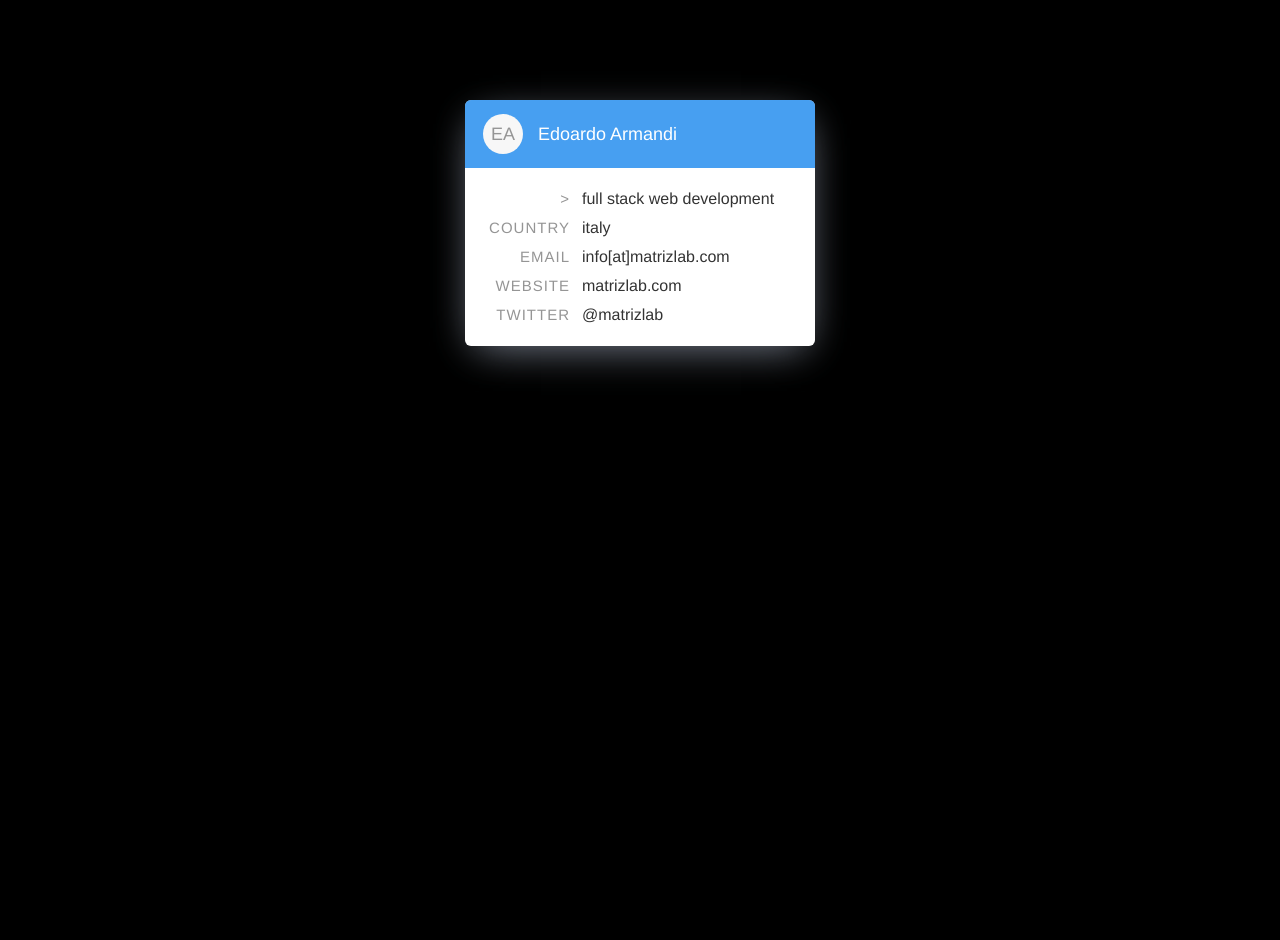
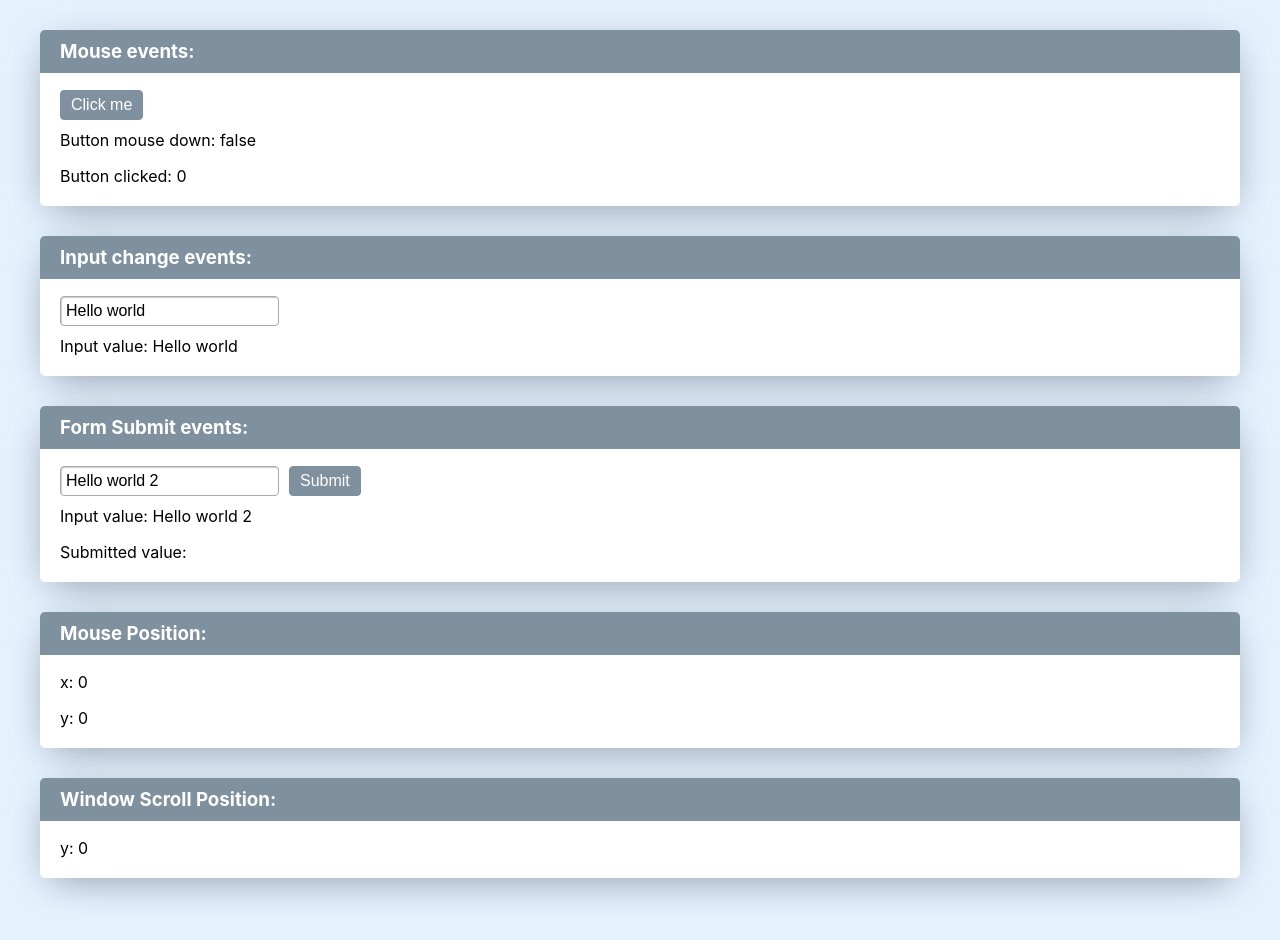
Before and after one commit to matrizlab/npx01, a React (Create React App) app: page / in a window 1280 px wide. Shown: the top 940 px of the page. Before the commit the page ends 800 px from the top, so only its background shows below. Built offline with nearby package versions, Linux system fonts and the light colour scheme.

Commit message:
s2.1: events and movement

```diff
--- a/src/App.js
+++ b/src/App.js
@@ -1,13 +1,15 @@
 import React from "react";
 import "./App.css";
 
-import Card from "./Card.js";
-import "./Card.css";
+import InputEvents from "./events/InputEvents";
+import MovementEvents from "./events/MovementEvents";
+import "./events/Events.css";
 
 function App() {
   return (
     <div className="App">
-      <Card />
+      <InputEvents />
+      <MovementEvents />
     </div>
   );
 }
--- /dev/null
+++ b/src/events/Events.css
@@ -0,0 +1,72 @@
+body {
+  background-color: #e6f3ff;
+  margin-bottom: 150%;
+}
+
+section {
+  position: relative;
+  overflow: hidden;
+  padding: 60px 20px 20px;
+  border-radius: 5px;
+  background-color: #fff;
+  margin: 30px 40px;
+  box-shadow: 0 10px 40px -14px rgba(135, 144, 158, 0.6),
+    0 10px 40px -10px rgba(135, 144, 158, 0.6);
+}
+
+input,
+button {
+  border: 1px solid #aaa;
+  padding: 5px;
+  font-size: 16px;
+  margin-bottom: 10px;
+  border-radius: 4px;
+}
+
+label {
+  display: block;
+}
+
+button {
+  background-color: rgba(80, 103, 124, 0.73);
+  border-color: #7b90a1;
+  color: #fff;
+  padding-left: 10px;
+  padding-right: 10px;
+}
+
+input[type="text"] {
+  box-shadow: inset 1px 1px 1px #ccc;
+}
+
+input[type="text"] + button[type="submit"] {
+  margin-left: 10px;
+}
+
+h3 {
+  background-color: rgba(80, 103, 124, 0.73);
+  margin-top: 0;
+  position: absolute;
+  left: 0;
+  top: 0;
+  width: 100%;
+  color: #fff;
+  padding: 10px 20px;
+}
+
+p {
+  /* margin: 0; */
+}
+
+p:first-of-type {
+  margin-top: 0;
+}
+
+p:last-child {
+  margin-bottom: 0;
+}
+
+span.error {
+  display: block;
+  color: #f00;
+}
--- /dev/null
+++ b/src/events/InputEvents.js
@@ -0,0 +1,93 @@
+import React, { Component } from "react";
+
+class InputEvents extends Component {
+  constructor(props) {
+    super(props);
+
+    this.state = {
+      mouseDown: false,
+      mouseClicked: 0,
+      inputText: "Hello world",
+      formInputText: "Hello world 2"
+    };
+
+    this.handleOnClick = this.handleOnClick.bind(this);
+    this.handleOnMouseDown = this.handleOnMouseDown.bind(this);
+    this.handleOnMouseUp = this.handleOnMouseUp.bind(this);
+    this.handleOnChange = this.handleOnChange.bind(this);
+  }
+
+  handleOnClick() {
+    this.setState(state => {
+      return {
+        mouseClicked: state.mouseClicked + 1
+      };
+    });
+  }
+
+  handleOnMouseDown() {
+    this.setState({
+      mouseDown: true
+    });
+  }
+
+  handleOnMouseUp() {
+    this.setState({
+      mouseDown: false
+    });
+  }
+
+  handleOnChange(e) {
+    this.setState({
+      inputText: e.target.value
+    });
+  }
+
+  handleOnSubmit = e => {
+    e.preventDefault();
+    this.setState({
+      formInputTextSubmitted: this.state.formInputText
+    });
+  };
+
+  render() {
+    return (
+      <>
+        <section>
+          <h3>Mouse events:</h3>
+          <button
+            onClick={this.handleOnClick}
+            onMouseDown={this.handleOnMouseDown}
+            onMouseUp={this.handleOnMouseUp}
+          >
+            Click me
+          </button>
+          <p>Button mouse down: {this.state.mouseDown ? "true" : "false"}</p>
+          <p>Button clicked: {this.state.mouseClicked}</p>
+        </section>
+
+        <section>
+          <h3>Input change events:</h3>
+          <input
+            type="text"
+            value={this.state.inputText}
+            onChange={this.handleOnChange}
+          />
+          <p>Input value: {this.state.inputText}</p>
+        </section>
+
+        <section>
+          <h3>Form Submit events:</h3>
+          <form onSubmit={this.handleOnSubmit}>
+            <input type="text" value={this.state.formInputText} />
+            <button type="submit">Submit</button>
+            <p>Input value: {this.state.formInputText}</p>
+            <p>Submitted value: {this.state.formInputTextSubmitted}</p>
+          </form>
+        </section>
+      </>
+    );
+  }
+}
+
+export default InputEvents;
--- /dev/null
+++ b/src/events/MovementEvents.js
@@ -0,0 +1,57 @@
+import React, { Component } from "react";
+
+class MovementEvents extends Component {
+  constructor(props) {
+    super(props);
+
+    this.state = {
+      mousePositionX: 0,
+      mousePositionY: 0,
+      windowScrollY: 0
+    };
+  }
+
+  componentDidMount() {
+    window.addEventListener("scroll", this.handleScroll);
+  }
+
+  componentWillUnmount() {
+    window.removeEventListener("scroll", this.handleScroll);
+  }
+
+  handleScroll = () => {
+    this.setState({
+      windowScrollY: Math.floor(window.scrollY)
+    });
+  };
+
+  handleOnMouseMove = e => {
+    this.setState({
+      mousePositionX: e.nativeEvent.offsetX,
+      mousePositionY: e.nativeEvent.offsetY
+    });
+  };
+
+  render() {
+    return (
+      <>
+        <section>
+          <div onMouseMove={this.handleOnMouseMove}>
+            <h3>Mouse Position:</h3>
+            <p>x: {this.state.mousePositionX}</p>
+            <p>y: {this.state.mousePositionY}</p>
+          </div>
+        </section>
+
+        <section>
+          <div>
+            <h3>Window Scroll Position:</h3>
+            <p>y: {this.state.windowScrollY}</p>
+          </div>
+        </section>
+      </>
+    );
+  }
+}
+
+export default MovementEvents;
```
